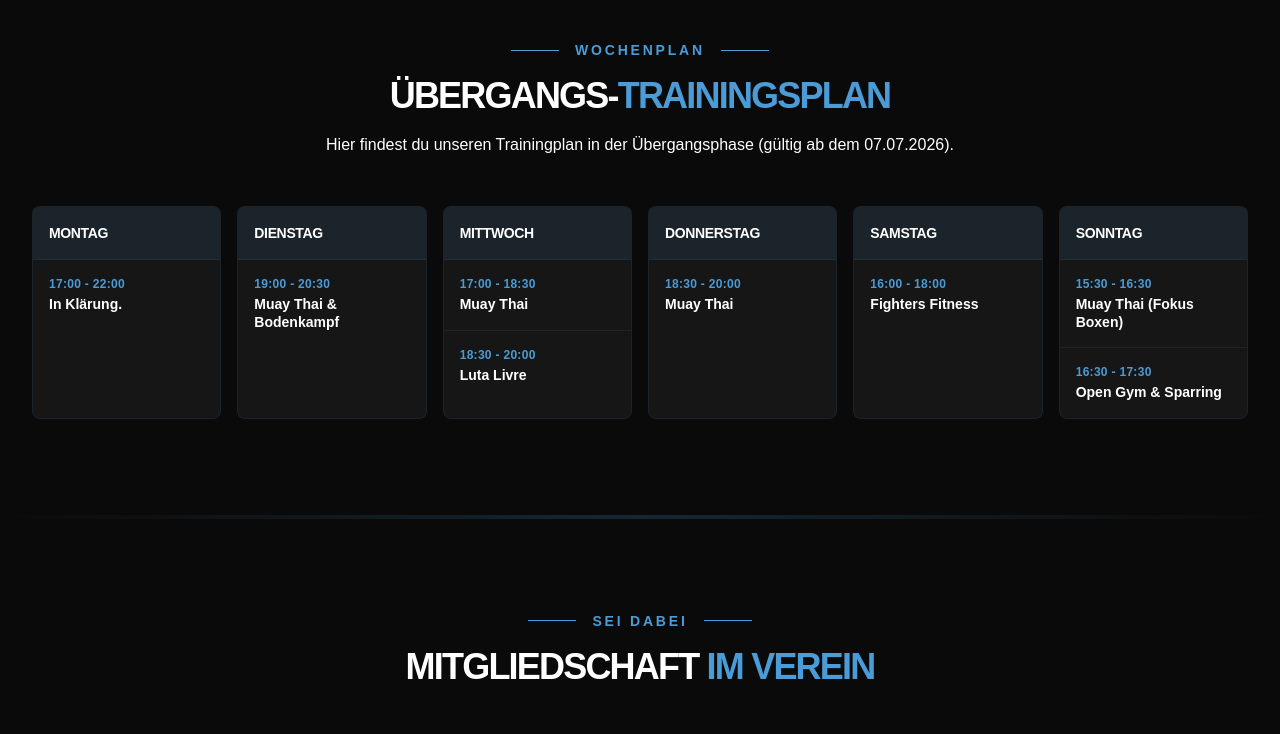
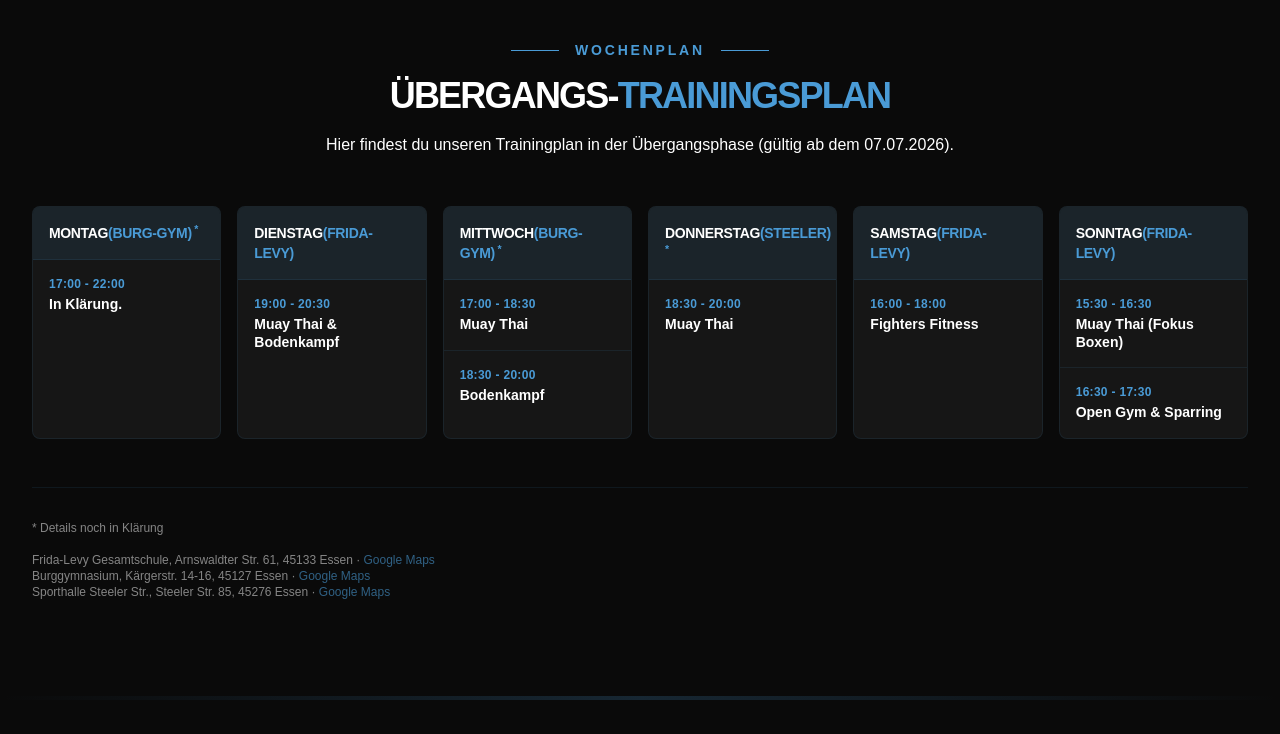
Before and after one commit to maltewinckler/psv-homepage, a Next.js app: page / in a window 1280 px wide. Shown: the part 1012-1746 px from the top of the page. Built offline with nearby package versions, Linux system fonts and the light colour scheme.

Commit message:
add training facilities

```diff
--- a/src/components/sections/TrainingPlan.tsx
+++ b/src/components/sections/TrainingPlan.tsx
@@ -3,6 +3,23 @@
 import { motion } from "framer-motion";
 import { weeklySchedule } from "@/content/weeklySchedule";
 import { SectionHeader } from "@/components/ui/SectionHeader";
+
+const facilityMap: Record<string, { short: string; maps: string }> = {
+  "frida-levy-gesamtschule": {
+    short: "Frida-Levy",
+    maps: "#", // TODO: Add Google Maps link
+  },
+  "burggymnasium": {
+    short: "Burg-Gym",
+    maps: "#", // TODO: Add Google Maps link
+  },
+  "sporthalle-steeler-strasse": {
+    short: "Steeler",
+    maps: "#", // TODO: Add Google Maps link
+  },
+};
+
+const facilitiesInClarification: string[] = ["burggymnasium", "sporthalle-steeler-strasse"];
 
 export default function TrainingPlan() {
   return (
@@ -36,6 +53,19 @@ export default function TrainingPlan() {
               <div className="bg-brand-primary/10 px-4 py-4 border-b border-brand-primary/10">
                 <h3 className="text-sm font-black text-foreground uppercase tracking-tight">
                   {daySchedule.day}
+                  {daySchedule.facilityId && (
+                    <a
+                      href={facilityMap[daySchedule.facilityId].maps}
+                      target="_blank"
+                      rel="noopener noreferrer"
+                      className="text-brand-primary cursor-pointer hover:text-brand-primary/80"
+                    >
+                      ({facilityMap[daySchedule.facilityId].short})
+                      {facilitiesInClarification.includes(daySchedule.facilityId) && (
+                        <sup className="text-brand-primary"> *</sup>
+                      )}
+                    </a>
+                  )}
                 </h3>
               </div>
               <div className="divide-y divide-brand-primary/10">
@@ -56,6 +86,25 @@ export default function TrainingPlan() {
             </motion.div>
           ))}
         </div>
+
+        {/* Facility Footnote */}
+        <div id="facilities" className="mt-12 pt-8 border-t border-brand-primary/10 scroll-mt-20">
+          {facilitiesInClarification.length > 0 && (
+            <p className="text-xs text-white/50 mb-4">
+              * Details noch in Klärung
+            </p>
+          )}
+          <p className="text-xs text-white/50">
+            Frida-Levy Gesamtschule, Arnswaldter Str. 61, 45133 Essen ·{" "}
+            <a href="#" target="_blank" rel="noopener noreferrer" className="text-brand-primary/60 hover:text-brand-primary/80 transition-colors">Google Maps</a>
+            <br />
+            Burggymnasium, Kärgerstr. 14-16, 45127 Essen ·{" "}
+            <a href="#" target="_blank" rel="noopener noreferrer" className="text-brand-primary/60 hover:text-brand-primary/80 transition-colors">Google Maps</a>
+            <br />
+            Sporthalle Steeler Str., Steeler Str. 85, 45276 Essen ·{" "}
+            <a href="#" target="_blank" rel="noopener noreferrer" className="text-brand-primary/60 hover:text-brand-primary/80 transition-colors">Google Maps</a>
+          </p>
+        </div>
       </div>
     </section>
   );
--- a/src/content/weeklySchedule.ts
+++ b/src/content/weeklySchedule.ts
@@ -5,43 +5,50 @@ export interface TrainingSession {
 
 export interface DaySchedule {
   day: string;
+  facilityId?: string;
   sessions: TrainingSession[];
 }
 
 export const weeklySchedule: DaySchedule[] = [
   {
     day: "Montag",
+    facilityId: "burggymnasium",
     sessions: [
       { time: "17:00 - 22:00", discipline: "In Klärung." },
     ],
   },
   {
     day: "Dienstag",
+    facilityId: "frida-levy-gesamtschule",
     sessions: [
       { time: "19:00 - 20:30", discipline: "Muay Thai & Bodenkampf" },
     ],
   },
   {
     day: "Mittwoch",
+    facilityId: "burggymnasium",
     sessions: [
       { time: "17:00 - 18:30", discipline: "Muay Thai" },
-      { time: "18:30 - 20:00", discipline: "Luta Livre" },
+      { time: "18:30 - 20:00", discipline: "Bodenkampf" },
     ],
   },
   {
     day: "Donnerstag",
+    facilityId: "sporthalle-steeler-strasse",
     sessions: [
       { time: "18:30 - 20:00", discipline: "Muay Thai" },
     ],
   },
   {
     day: "Samstag",
+    facilityId: "frida-levy-gesamtschule",
     sessions: [
       { time: "16:00 - 18:00", discipline: "Fighters Fitness" },
     ],
   },
   {
     day: "Sonntag",
+    facilityId: "frida-levy-gesamtschule",
     sessions: [
       { time: "15:30 - 16:30", discipline: "Muay Thai (Fokus Boxen)" },
       { time: "16:30 - 17:30", discipline: "Open Gym & Sparring" },
```
